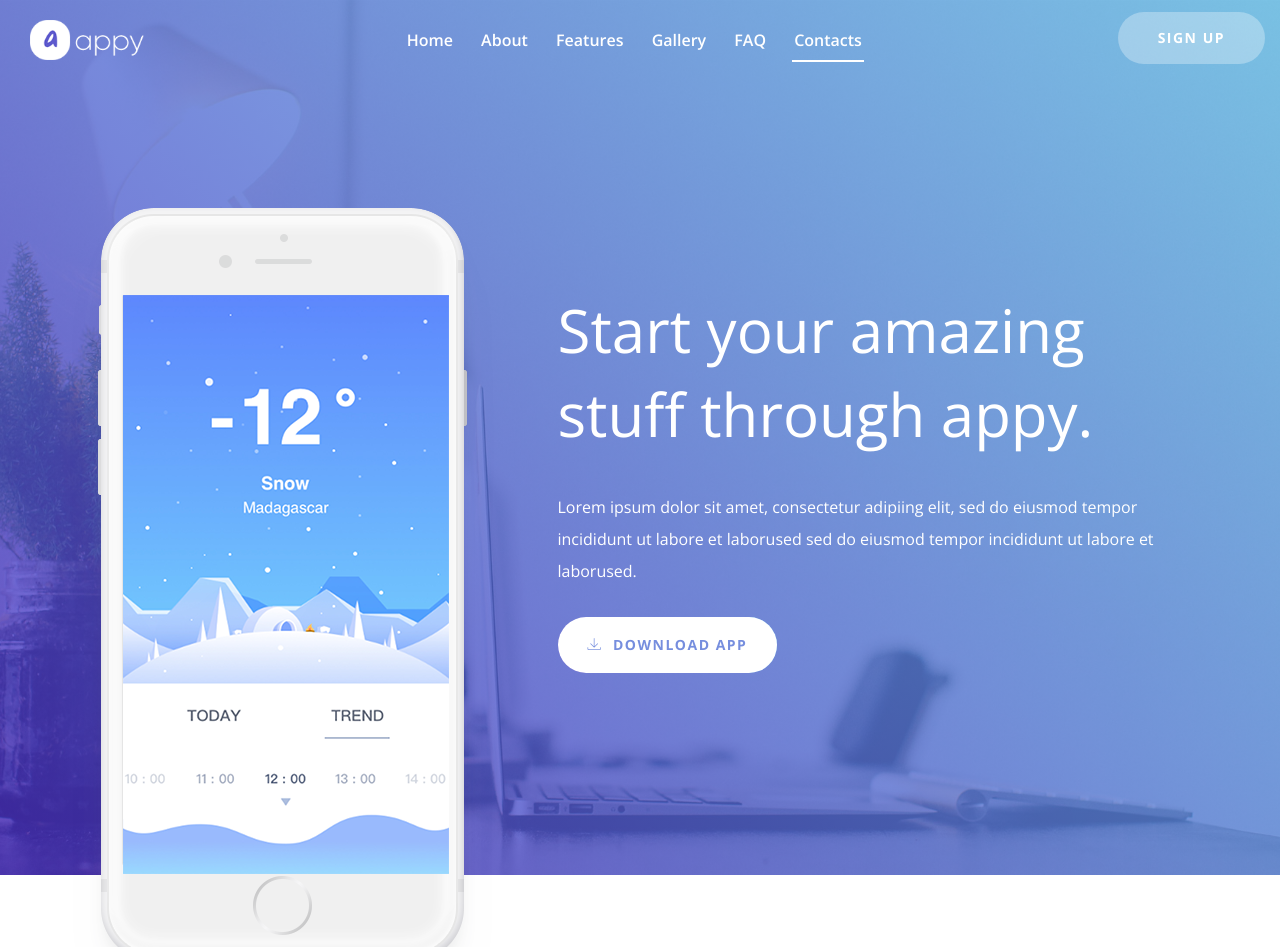
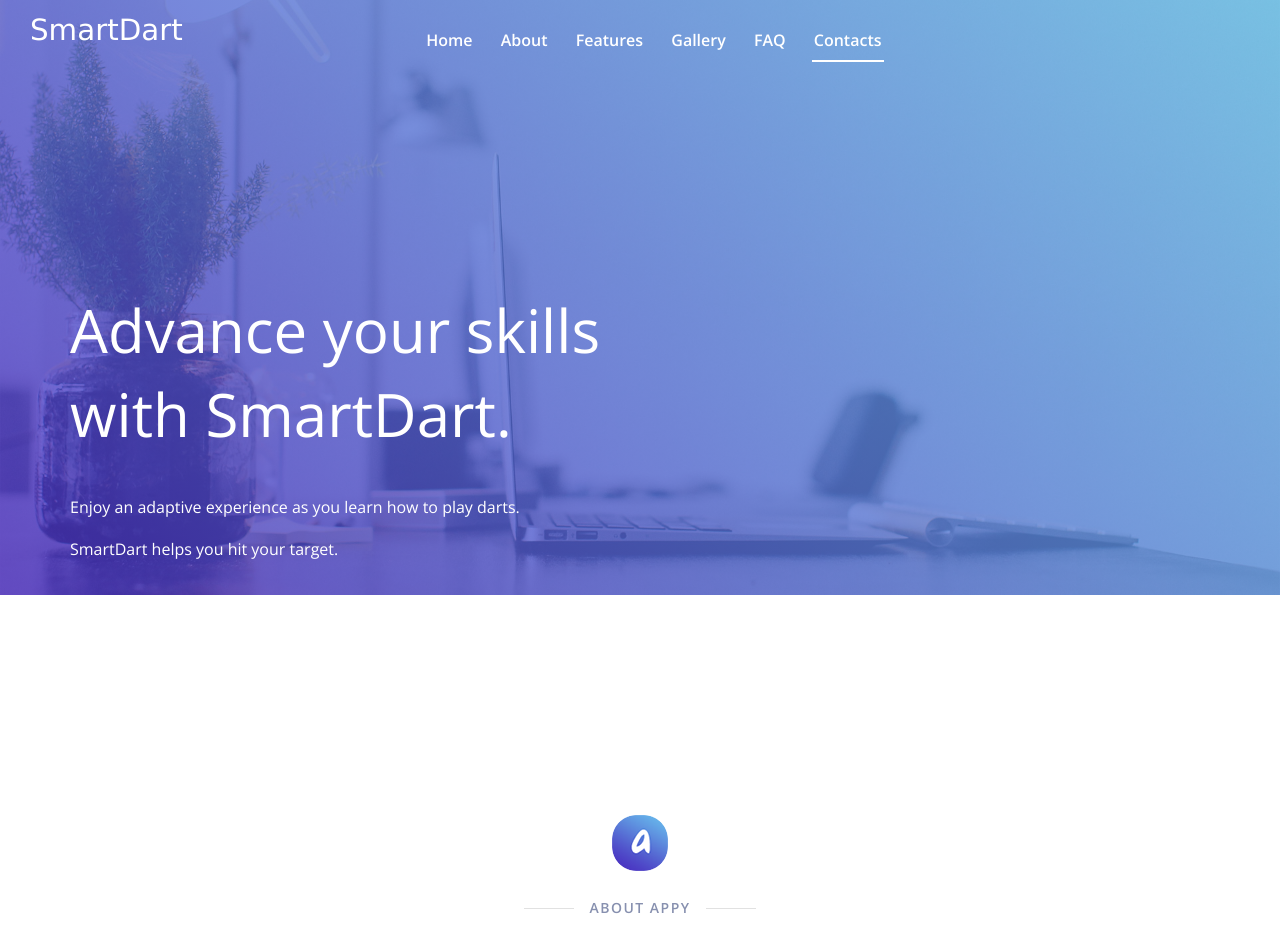
Before and after one commit to pwong11/pwong11.github.io, a plain HTML site: page index.html in a window 1280 px wide. Shown: the top 947 px of the page. Drawn offline with nearby package versions, Linux system fonts and the light colour scheme.

Commit message:
landing page edits

```diff
--- a/index.html
+++ b/index.html
@@ -44,7 +44,7 @@
                     <span class="icon-bar"></span>
                     <span class="icon-bar"></span>
                 </button>
-                <a class="navbar-brand" href="#"><img src="images/logo.png" alt="Logo"></a>
+                <a class="navbar-brand" href="#"><p style="color: white; font-family: Verdana; font-size: 22pt"> SmartDart</p></a>
             </div>
             <div class="collapse navbar-collapse" id="primary_menu">
                 <ul class="nav navbar-nav mainmenu">
@@ -55,9 +55,6 @@
                     <li><a href="#questions_page">FAQ</a></li>
                     <li><a href="#contact_page">Contacts</a></li>
                 </ul>
-                <div class="right-button hidden-xs">
-                    <a href="#">Sign Up</a>
-                </div>
             </div>
         </div>
     </nav>
@@ -66,20 +63,15 @@
     <header class="home-area overlay" id="home_page">
         <div class="container">
             <div class="row">
-                <div class="col-xs-12 hidden-sm col-md-5">
-                    <figure class="mobile-image wow fadeInUp" data-wow-delay="0.2s">
-                        <img src="images/header-mobile.png" alt="">
-                    </figure>
-                </div>
                 <div class="col-xs-12 col-md-7">
                     <div class="space-80 hidden-xs"></div>
-                    <h1 class="wow fadeInUp" data-wow-delay="0.4s">Start your amazing stuff through appy.</h1>
+                    <h1 class="wow fadeInUp" data-wow-delay="0.4s">Advance your skills with SmartDart.</h1>
                     <div class="space-20"></div>
                     <div class="desc wow fadeInUp" data-wow-delay="0.6s">
-                        <p>Lorem ipsum dolor sit amet, consectetur adipiing elit, sed do eiusmod tempor incididunt ut labore et laborused sed do eiusmod tempor incididunt ut labore et laborused.</p>
+                        <p>Enjoy an adaptive experience as you learn how to play darts. <p>
+                        <p> SmartDart helps you hit your target. </p>
                     </div>
                     <div class="space-20"></div>
-                    <a href="#" class="bttn-white wow fadeInUp" data-wow-delay="0.8s"><i class="lnr lnr-download"></i>Download App</a>
                 </div>
             </div>
         </div>
```
